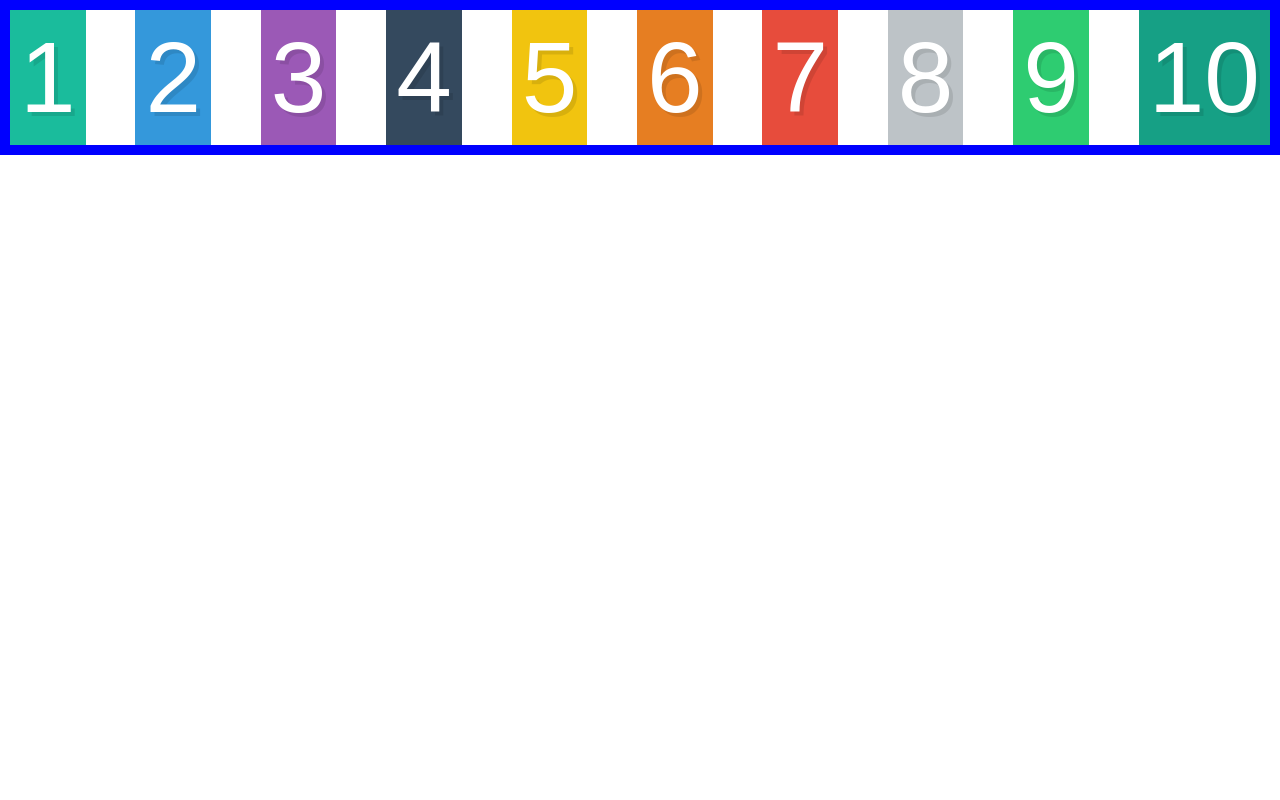
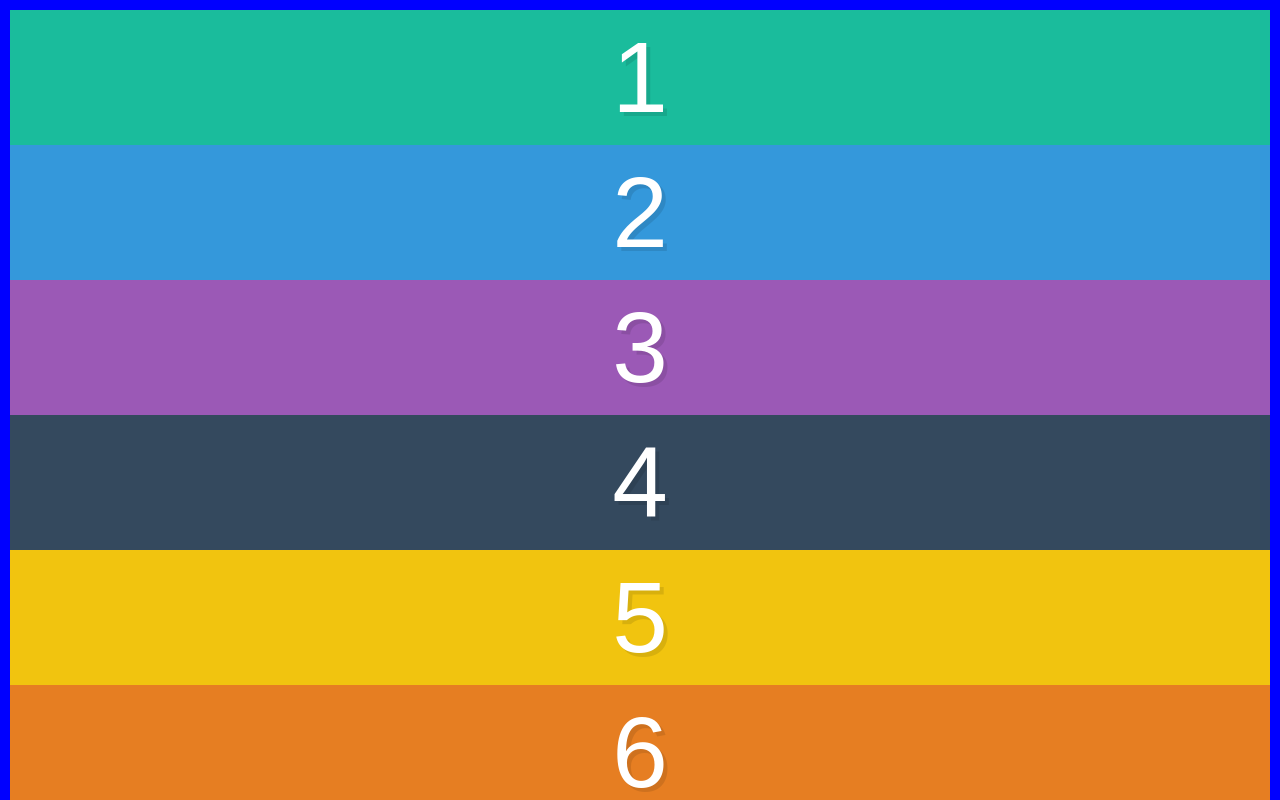
Before and after one commit to GusGF/WhatTheFlexbox, a plain HTML site: page index.html in a window 1280 px wide. Shown: the top 800 px of the page. Drawn offline with Linux system fonts and the light colour scheme.

Commit message:
What happens when you set from row to col as regards prev spacing and the container?

```diff
--- a/style.css
+++ b/style.css
@@ -203,4 +203,5 @@ input::-moz-focus-inner {
   border: 10px solid blue;
   display: flex;
   justify-content: space-between;
+  flex-direction: column;
 }
```
Also changed, not shown: index.html (+0 -2 lines).
